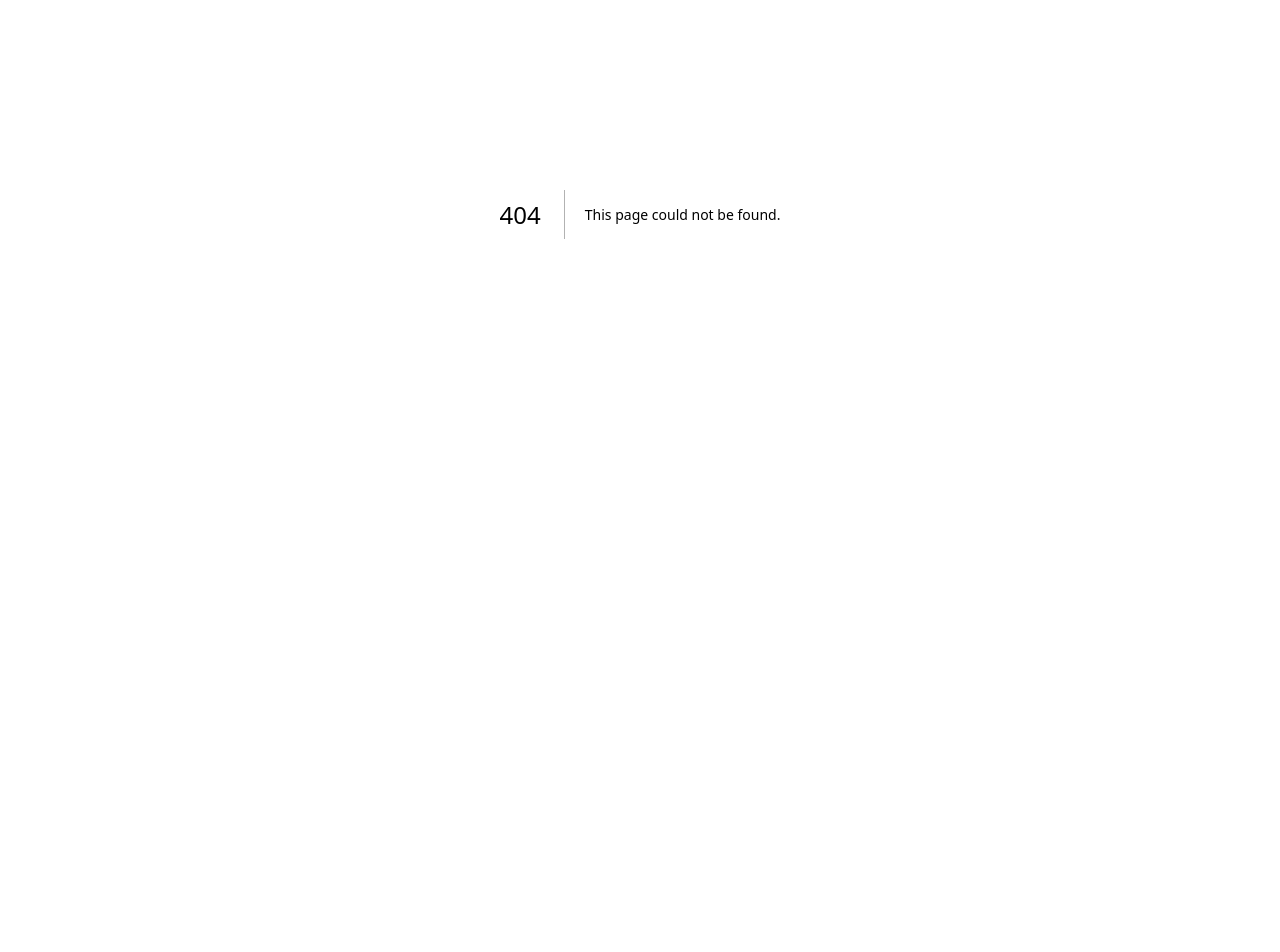
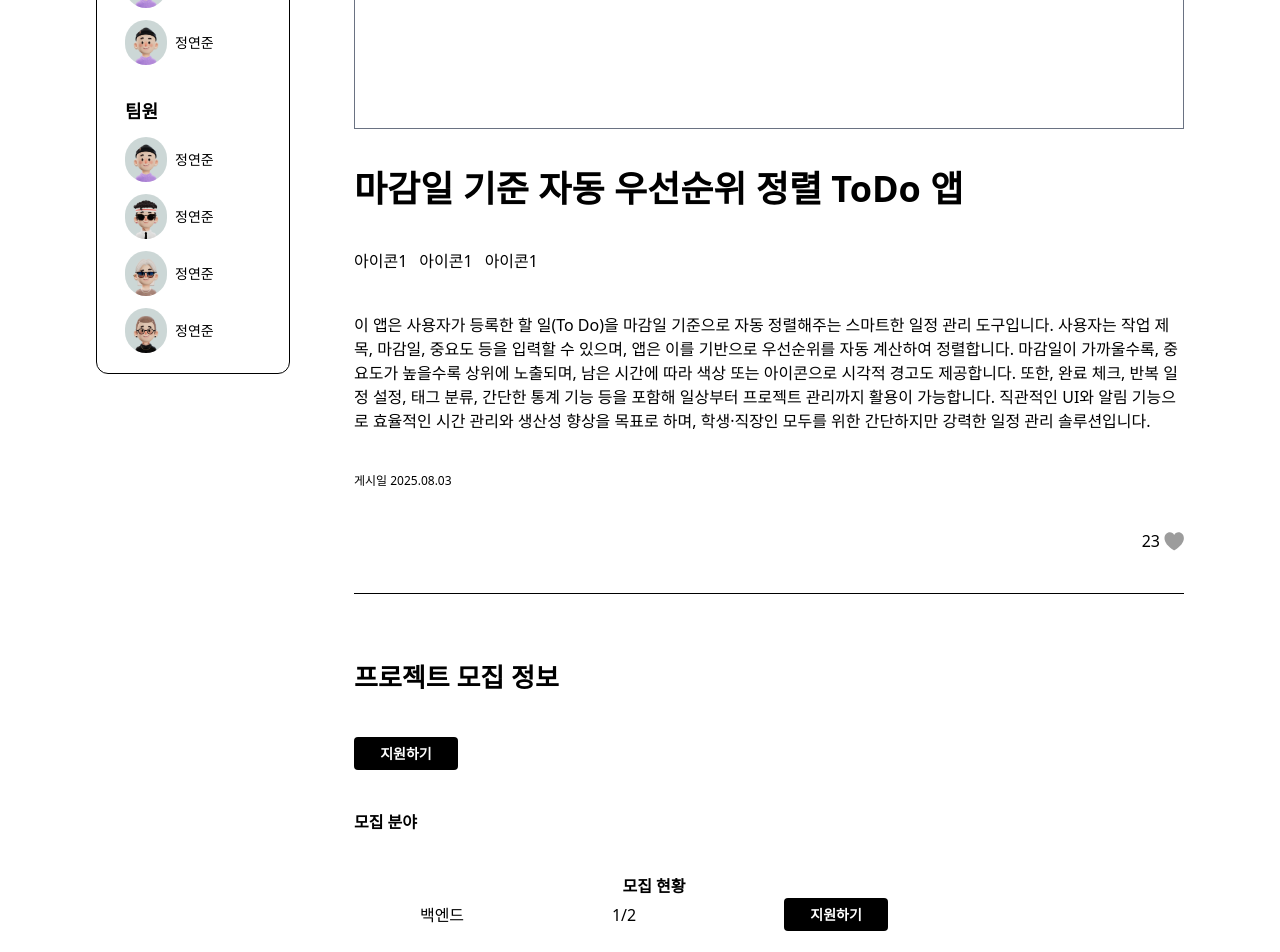
Before and after one commit to WardK-meeTeam/meeteam_front, a Next.js app: page /project-detail in a window 1280 px wide. Before the commit this address had no page. Shown: the part 240-1192 px from the top of the page. Before the commit the page ends 800 px from the top, so only its background shows below. Built offline with nearby package versions, Linux system fonts and the light colour scheme.

Commit message:
[MTM-5] [#62] feat: 초기 UI 구현

```diff
--- /dev/null
+++ b/app/project-detail/components/ApplyButton.tsx
@@ -0,0 +1,10 @@
+export default function ApplyButton() {
+  return (
+    <button
+      className="flex justify-center items-center py-2 px-6 box-border bg-black text-white text-[14px] font-semibold w-[104px] h-[33px] rounded-sm
+    cursor-pointer"
+    >
+      지원하기
+    </button>
+  );
+}
--- /dev/null
+++ b/app/project-detail/components/MemberList.tsx
@@ -0,0 +1,20 @@
+import MemberRow from "./MemberRow";
+
+export default function MemberList() {
+  return (
+    <div className="flex flex-col gap-8 box-border border border-mtm-light-gray py-5 px-7 rounded-xl">
+      <div className="flex flex-col gap-3">
+        <span className="font-bold text-lg">팀장</span>
+        <MemberRow imgUrl="/images/userImg1.png" userName="정연준" />
+        <MemberRow imgUrl="/images/userImg1.png" userName="정연준" />
+      </div>
+      <div className="flex flex-col gap-3">
+        <span className="font-bold text-lg">팀원</span>
+        <MemberRow imgUrl="/images/userImg1.png" userName="정연준" />
+        <MemberRow imgUrl="/images/userImg2.png" userName="정연준" />
+        <MemberRow imgUrl="/images/userImg3.png" userName="정연준" />
+        <MemberRow imgUrl="/images/userImg4.png" userName="정연준" />
+      </div>
+    </div>
+  );
+}
--- /dev/null
+++ b/app/project-detail/components/MemberRow.tsx
@@ -0,0 +1,18 @@
+export default function MemberRow({
+  imgUrl,
+  userName,
+}: {
+  imgUrl: string;
+  userName: string;
+}) {
+  return (
+    <div className="flex flex-row gap-2 justify-start items-center">
+      <img
+        src={imgUrl}
+        alt="프로필 이미지"
+        className="w-[42px] h-[45px] rounded-full"
+      />
+      <span className="text-[14px]">{userName}</span>
+    </div>
+  );
+}
--- /dev/null
+++ b/app/project-detail/components/ProjectInfo.tsx
@@ -0,0 +1,35 @@
+import HeartFill from "@/public/images/heart-fill.svg";
+import HeartNonFill from "@/public/images/heart-non-fill.svg";
+import Image from "next/image";
+
+const title = "마감일 기준 자동 우선순위 정렬 ToDo 앱";
+const description =
+  "이 앱은 사용자가 등록한 할 일(To Do)을 마감일 기준으로 자동 정렬해주는 스마트한 일정 관리 도구입니다. 사용자는 작업 제목, 마감일, 중요도 등을 입력할 수 있으며, 앱은 이를 기반으로 우선순위를 자동 계산하여 정렬합니다. 마감일이 가까울수록, 중요도가 높을수록 상위에 노출되며, 남은 시간에 따라 색상 또는 아이콘으로 시각적 경고도 제공합니다. 또한, 완료 체크, 반복 일정 설정, 태그 분류, 간단한 통계 기능 등을 포함해 일상부터 프로젝트 관리까지 활용이 가능합니다. 직관적인 UI와 알림 기능으로 효율적인 시간 관리와 생산성 향상을 목표로 하며, 학생·직장인 모두를 위한 간단하지만 강력한 일정 관리 솔루션입니다.";
+const like = 23;
+const isLiked = true;
+export default function ProjectInfo() {
+  return (
+    <div className="flex flex-col gap-10 w-full">
+      <div className="w-full h-[260px] border border-gray-500"></div>
+      <span className="text-4xl font-bold">{title}</span>
+      <div className="flex flex-row gap-3">
+        <span>아이콘1</span>
+        <span>아이콘1</span>
+        <span>아이콘1</span>
+      </div>
+      <p className="w-full">{description}</p>
+      <span className="text-mtm-text-gray text-xs">게시일 2025.08.03</span>
+      <span className="flex flex-row justify-end items-center gap-1">
+        {like}
+        <Image
+          className="cursor-pointer"
+          alt="하트 이미지"
+          src={isLiked ? HeartFill : HeartNonFill}
+          width={20}
+          height={20}
+        />
+      </span>
+      <hr />
+    </div>
+  );
+}
--- /dev/null
+++ b/app/project-detail/components/ProjectRecruitInfo.tsx
@@ -0,0 +1,23 @@
+import ApplyButton from "./ApplyButton";
+import RecruitCurrentRow from "./RecruitCurrentRow";
+
+export default function ProjectRecruitInfo() {
+  return (
+    <div className="flex flex-col gap-10 max-w-[600px]">
+      <span className="text-[26px] font-bold">프로젝트 모집 정보</span>
+      <ApplyButton />
+      <span className="font-bold">모집 분야</span>
+      <table>
+        <tr>
+          <th className="font-bold">모집 현황</th>
+        </tr>
+
+        <RecruitCurrentRow />
+      </table>
+
+      <span className="font-bold">기술 스택</span>
+      <span className="font-bold">오프라인 정기 모임 필수 여부</span>
+      <span className="font-bold">프로젝트 마감 기한</span>
+    </div>
+  );
+}
--- /dev/null
+++ b/app/project-detail/components/RecruitCurrentRow.tsx
@@ -0,0 +1,11 @@
+import ApplyButton from "./ApplyButton";
+
+export default function RecruitCurrentRow() {
+  return (
+    <div className="flex flex-row gap-4 justify-around items-center">
+      <span>백엔드</span>
+      <span>1/2</span>
+      <ApplyButton />
+    </div>
+  );
+}
--- /dev/null
+++ b/app/project-detail/page.tsx
@@ -0,0 +1,18 @@
+import MemberList from "./components/MemberList";
+import ProjectInfo from "./components/ProjectInfo";
+import ProjectRecruitInfo from "./components/ProjectRecruitInfo";
+
+export default function Page() {
+  return (
+    <div className="flex flex-row gap-16 max-w-7xl mx-auto">
+      <aside className="flex flex-col gap-3 w-[194px] flex-1">
+        <span className="text-[14px]">프로젝트를 함께할 사람들</span>
+        <MemberList />
+      </aside>
+      <main className="max-w-[830px] flex flex-col gap-16">
+        <ProjectInfo />
+        <ProjectRecruitInfo />
+      </main>
+    </div>
+  );
+}
```
